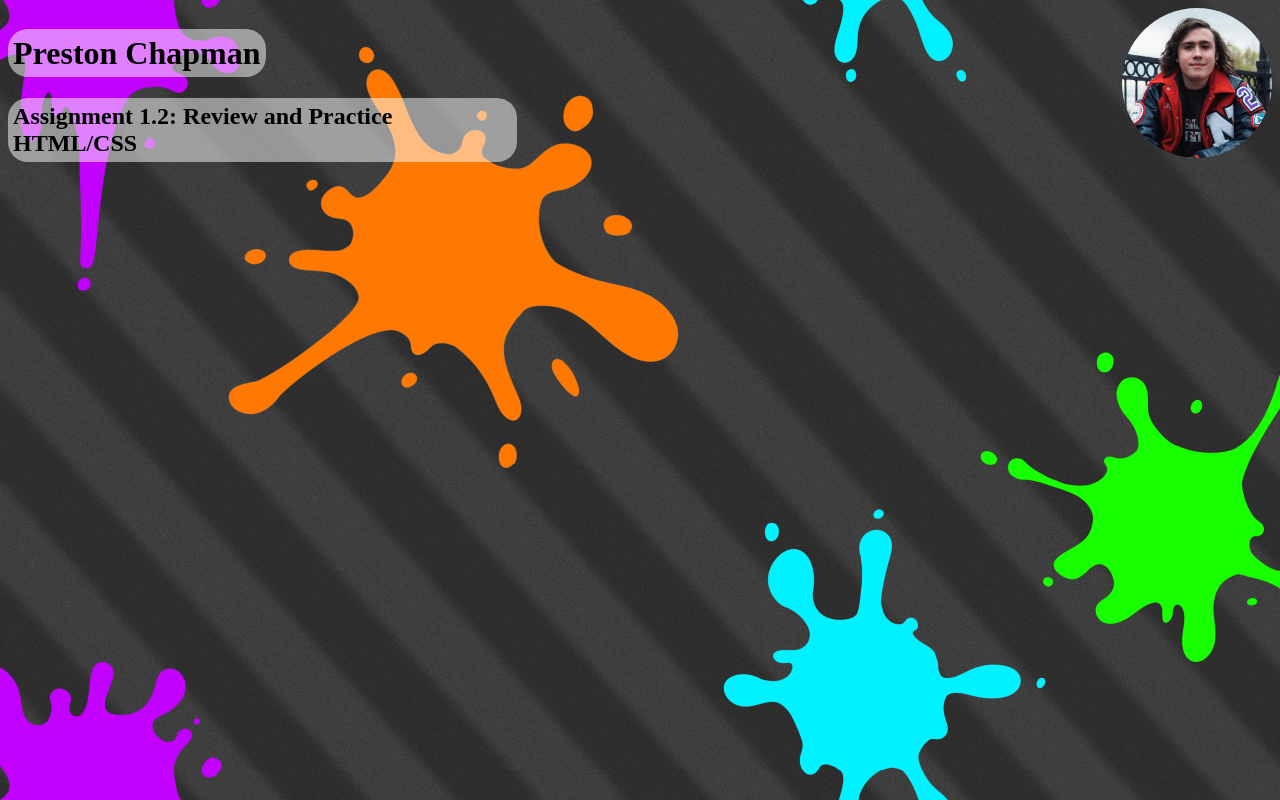
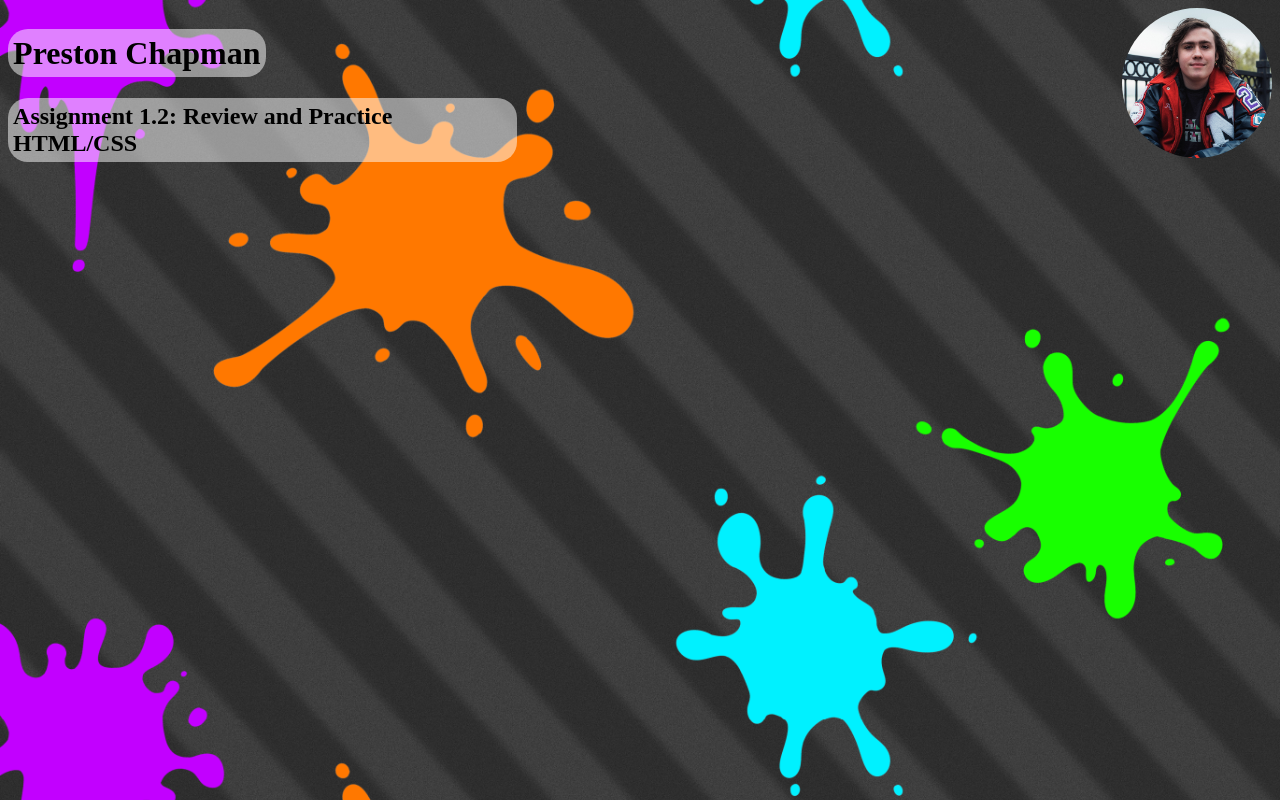
Before and after one commit to pchapman-uat/CSC256-1.2, a plain HTML site: page index.html in a window 1280 px wide. Drawn offline with Linux system fonts and the light colour scheme.

Commit message:
Fix Background Repeating =

```diff
--- a/main.css
+++ b/main.css
@@ -1,5 +1,7 @@
 body{
     background-image: url(./images/background.png);
+    background-size: 100%;
+    background-repeat: repeat-y;
 }
 header{
     display: flex;
```
